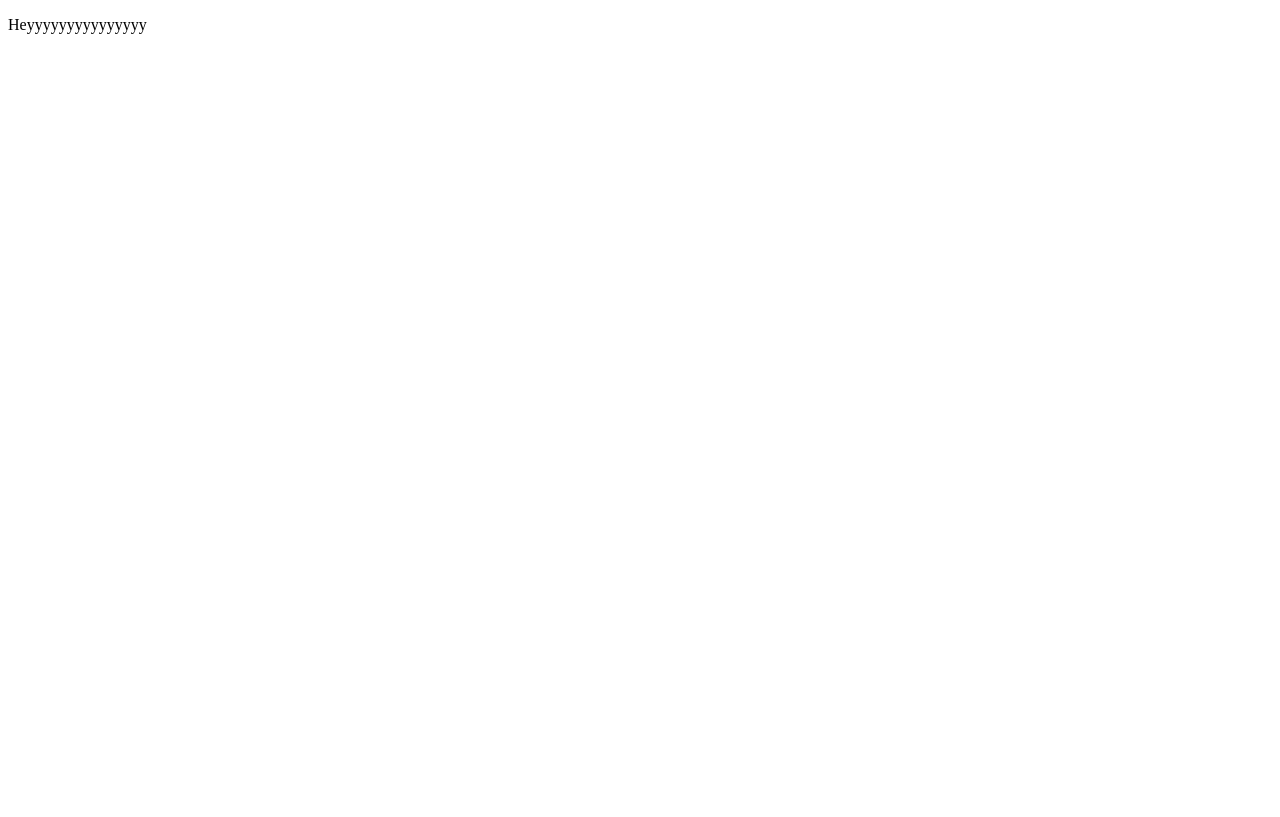
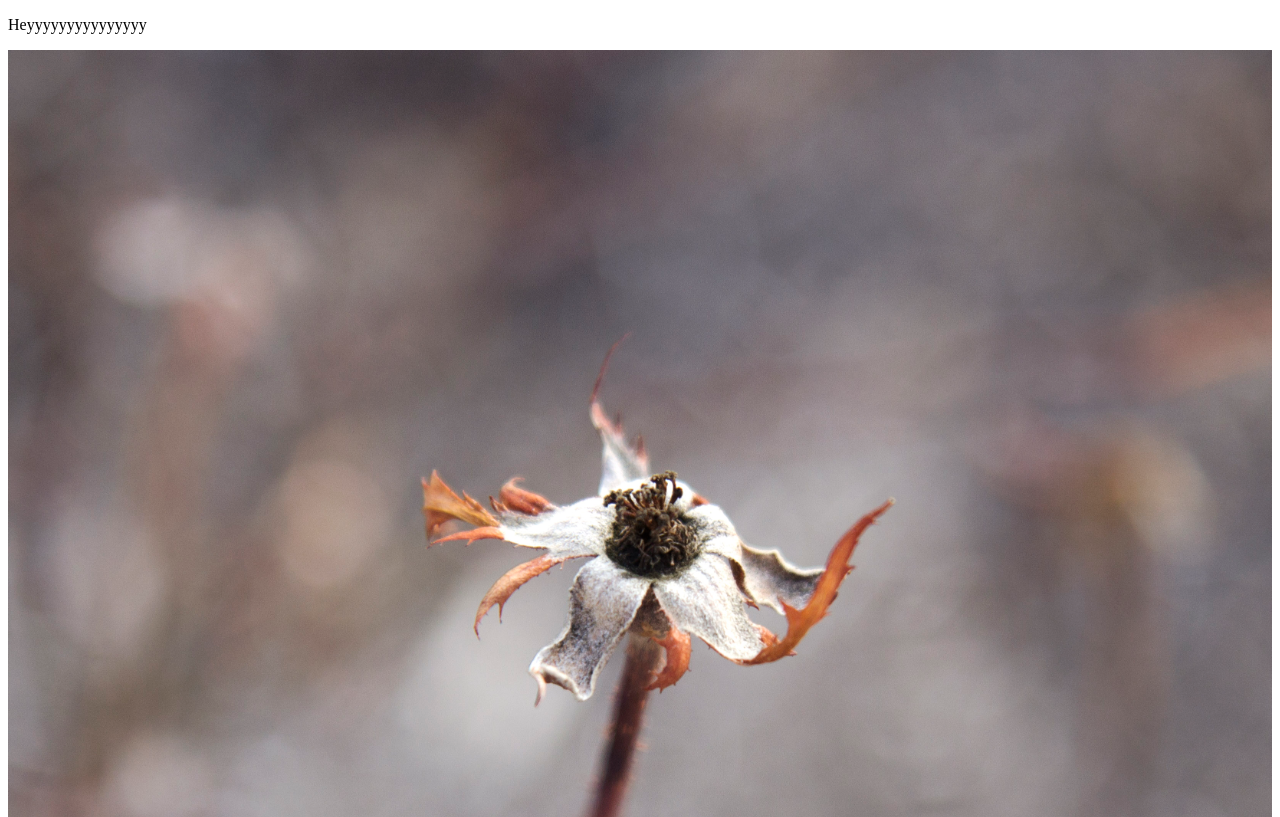
Before and after one commit to becabubbles/meet, a plain HTML site: page index.html in a window 1280 px wide. Shown: the top 817 px of the page. Drawn offline with Linux system fonts and the light colour scheme.

Commit message:
update to index 2
update with a picture

```diff
--- a/index.html
+++ b/index.html
@@ -2,6 +2,7 @@
 <html>
 <head>
  <meta charset="utf-8">
+    <link href="styles/styles.css" rel="stylesheet"/>
  <title>meet or whateva </title>
  </head>
  <body>
@@ -10,6 +11,10 @@
      <p> Heyyyyyyyyyyyyyyy </p>
      </div>
 
+     <div id="adiv">
+
+     </div>
+
  <footer></footer>
 
  </body>
--- /dev/null
+++ b/styles/styles.css
@@ -0,0 +1,8 @@
+#adiv {
+background-image: url('../images/dead_flower.jpg');
+background-size: contain;
+background-repeat: none;
+width: 100%;
+margin: 0 auto;
+height: 2638px;
+}
```
Also changed, not shown: images/dead_flower.jpg (added).
